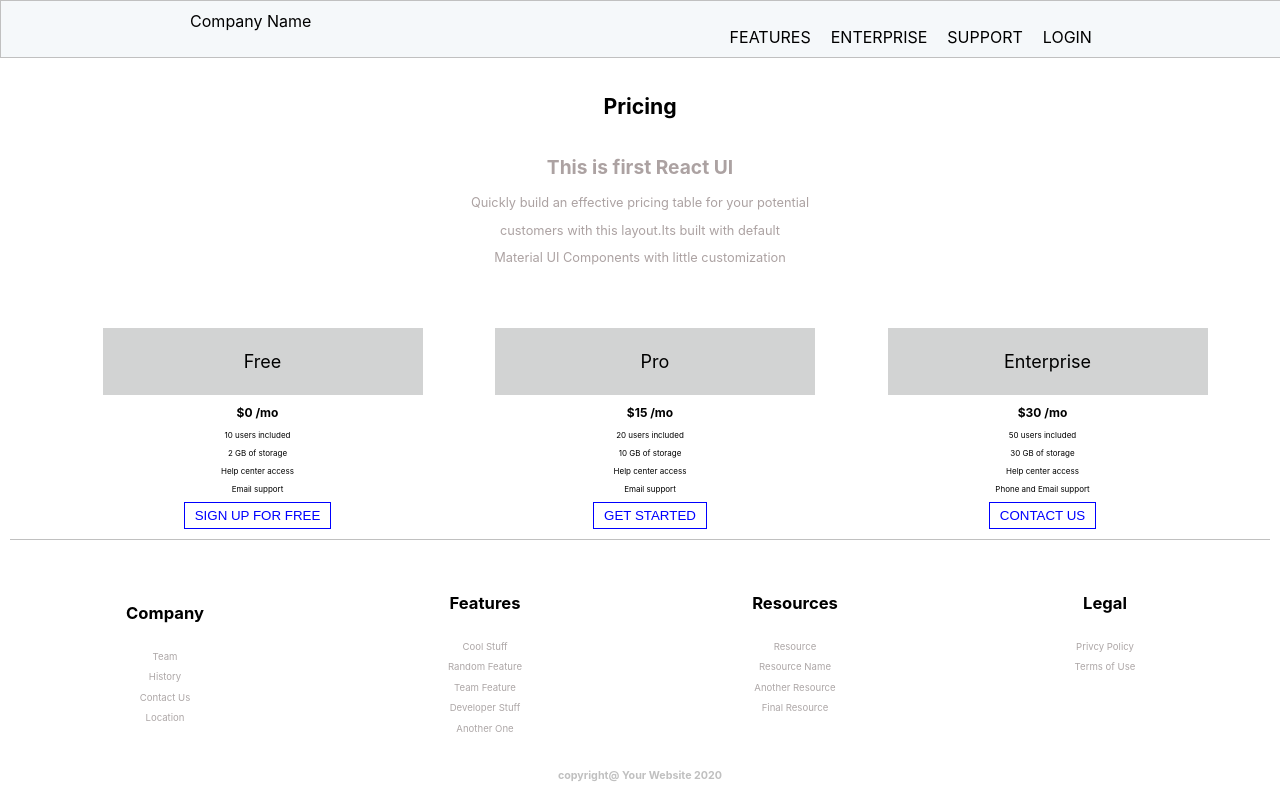
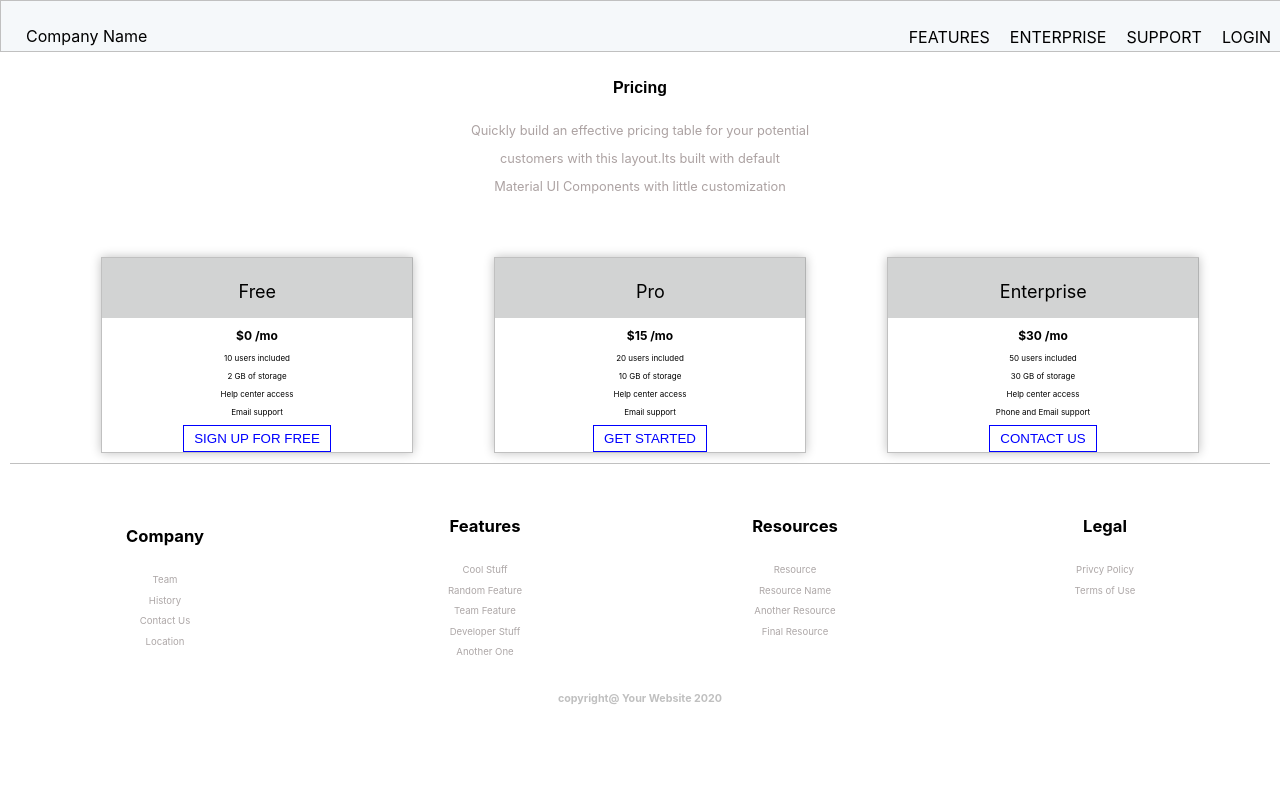
Before and after one commit to PalakPartani/React_First_UI, a React (Create React App) app: page / in a window 1280 px wide. Built offline with nearby package versions, Linux system fonts and the light colour scheme.

Commit message:
REFACTORED:Code by adding Component for company details

```diff
--- a/src/App.css
+++ b/src/App.css
@@ -42,11 +42,14 @@
   margin: 0px auto
 }
 ui{
-  margin-top: -20px;
+  margin-top: 20px;
+  margin-bottom: 20px;
 }
 ul li{
   list-style: none;
   float: left;
+
+  text-align: center;
   padding: 10px;
   cursor: pointer;
 }
@@ -58,12 +61,12 @@ li:hover{
 
 .header{
   display: flex;
-  height: auto;
+  height: 50px;
   width:100%;
   background-color: rgba(245, 248, 250, 0.938);
   border:1px solid silver;
   text-align: left;
-  justify-content: space-around;
+  justify-content: space-between;;
 }
 
 .headingprice{
@@ -71,6 +74,9 @@ li:hover{
   color: black;
   font-size: 2vw;
   font-weight: 10%;
+  font-stretch: inherit;
+  font-family: sans-serif;
+  font-size: larger;
 }
 .heading{
   text-align: center;
@@ -92,13 +98,15 @@ li:hover{
   border-bottom: 1px solid silver;
 }
 .firstbox{
-  /* border: 1px solid silver; */
+  border: 1px solid silver;
   border-collapse:unset;
   height: 30%;
   width: 25%;
   text-align: center;
   margin: 50px 10px 10px 10px;
   cursor: pointer;
+  box-shadow: 0px 0px 10px silver;
+
 }
 
 .firstbox:hover{
@@ -197,14 +205,15 @@ padding-left: 5%;
     /* margin-left: 45%; */
     justify-content: center;
     text-align: center;
-    width:100%;
+    width:97%;
     font-size: large;
     background-color: rgba(165, 167, 168, 0.5);
-    padding: 5px
+    padding: 5px;
+    height: 50px;
   }
 
   .firstbox:hover .free{
-    padding: 20px;
+    padding: 20px 5px;
   }
 
   .pro{
--- a/src/App.js
+++ b/src/App.js
@@ -1,5 +1,6 @@
 import React, { Component } from 'react';
 import PriceTypes from './components/PriceTypes';
+import Details from './components/Details';
 
 import './App.css';
 
@@ -11,10 +12,10 @@ class App extends Component {
       <div>
         <div className="container">
           <header className="header">
-            <div style={{ width: '40 %', padding: '10px' }}>
+            <div style={{ width: '40 %', padding: '25px' }}>
               Company Name
           </div>
-            <div style={{ width: '60 %', alignContent: 'top' }}>
+            <div style={{ width: '60 %' }}>
               <ul>
                 <li>FEATURES</li>
                 <li>ENTERPRISE</li>
@@ -27,48 +28,16 @@ class App extends Component {
             <h5>Pricing</h5>
           </div>
           <div className="heading">
-            <h2 >This is first React UI</h2>
+
             <p>Quickly build an effective pricing table for your potential</p>
             <p> customers with this layout.Its built with default </p><p>Material UI Components with little customization </p>
 
           </div>
           <PriceTypes />
-          {/* <div className="box">
-            <div className="firstbox">
-              <div className="free">
-                <p>Free</p>
-              </div>
 
-              <p><h2>$0 /mo</h2>
-          10 users included</p><p> 2 GB of storage</p><p> Help center access </p>
-              <p>Email support</p>
-              <button class="button-color" type="submit">SIGN UP FOR FREE</button>
-            </div>
+          <Details />
 
-            <div className="firstbox">
-              <div className="free">
-                <p>Pro</p>
-              </div>
-
-              <h2>$15 /mo</h2>
-              <p> 20 users included</p><p>10 GB of storage</p>
-              <p>Help center access </p>
-              <p>Email support</p>
-              <button class="button-color" type="submit">GET STARTED</button>
-            </div>
-
-            <div className="firstbox">
-              <div className="free">
-                <p>Enterprise</p>
-              </div>
-              <h2>$30 /mo</h2>
-              <p> 50 users included</p><p>30 GB of storage</p><p> Help center access</p><p>Phone and Email support</p>
-              <button class="button-color" type="submit">CONTACT US</button>
-            </div>
-          </div> */}
-
-
-          <div className="down-box">
+          {/* <div className="down-box">
             <div className="downfirstbox">
               <div className="down-name">
                 <h5>Company</h5>
@@ -106,7 +75,7 @@ class App extends Component {
               <p>Terms of Use</p>
             </div>
 
-          </div>
+          </div> */}
 
           <div className="copy">
             <p><h6>copyright@ Your Website 2020</h6></p>
--- /dev/null
+++ b/src/components/Details.js
@@ -0,0 +1,48 @@
+import React, { Component } from 'react';
+import '../App.css';
+
+export default class Details extends Component {
+    render() {
+        return (
+            <div className="down-box">
+                <div className="downfirstbox">
+                    <div className="down-name">
+                        <h5>Company</h5>
+                    </div>
+
+                    <p>Team</p>
+                    <p>History</p>
+                    <p>Contact Us</p>
+                    <p>Location</p>
+                </div>
+                <div className="downsecondbox">
+                    <div className="down-name">
+                        <h5>Features</h5>
+                    </div>
+                    <p>Cool Stuff</p>
+                    <p>Random Feature</p>
+                    <p>Team Feature</p>
+                    <p>Developer Stuff</p>
+                    <p>Another One</p>
+                </div>
+                <div className="downthirdbox">
+                    <div className="down-name">
+                        <h5>Resources</h5>
+                    </div>
+                    <p>Resource</p>
+                    <p>Resource Name</p>
+                    <p>Another Resource</p>
+                    <p>Final Resource</p>
+                </div>
+                <div className="fourthbox">
+                    <div className="down-name">
+                        <h5>Legal</h5>
+                    </div>
+                    <p>Privcy Policy</p>
+                    <p>Terms of Use</p>
+                </div>
+
+            </div>
+        );
+    }
+}
```
